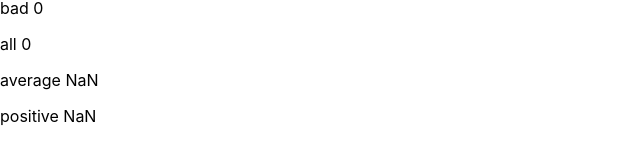
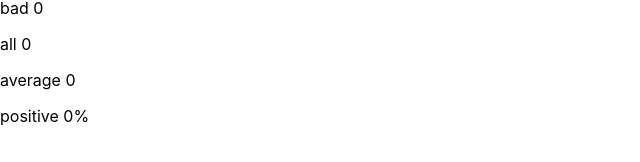
Before and after one commit to 1Maria/part1dexercises, a React (Create React App) app: page / in a window 1280 px wide. Shown: the part 260-422 px from the top of the page, without its empty margins (0-640 px from the left). Built offline with nearby package versions, Linux system fonts and the light colour scheme; the HTML template or start-up script is replaced by a standard one.

Commit message:
Add ternary operators to average and positive and add percent sign to positive

```diff
--- a/src/App.js
+++ b/src/App.js
@@ -21,8 +21,8 @@ const App = () => {
   const [bad, setBad] = useState(0);
 
   const all = good + neutral + bad;
-  const average = (good - bad) / all;
-  const positive = (good / all) * 100;
+  const average = all ? (good - bad) / all : 0;
+  const positive = all ? (good / all) * 100 : 0;
 
   const handleGoodClick = () => {
     setGood(good + 1);
@@ -48,7 +48,7 @@ const App = () => {
       <Statistic label="bad" value={bad} />
       <Statistic label="all" value={all} />
       <Statistic label="average" value={average} />
-      <Statistic label="positive" value={positive} />
+      <Statistic label="positive" value={positive + "%"} />
     </div>
   );
 }
```
